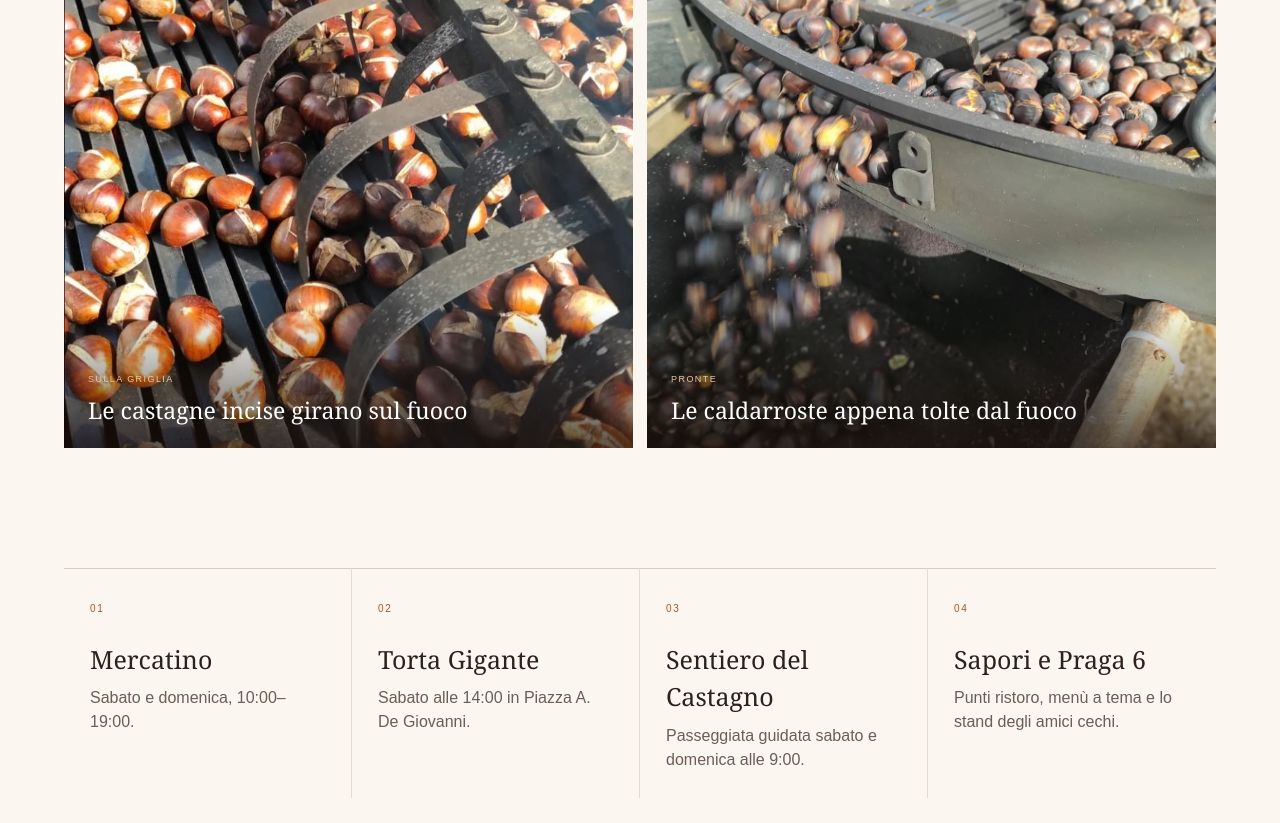
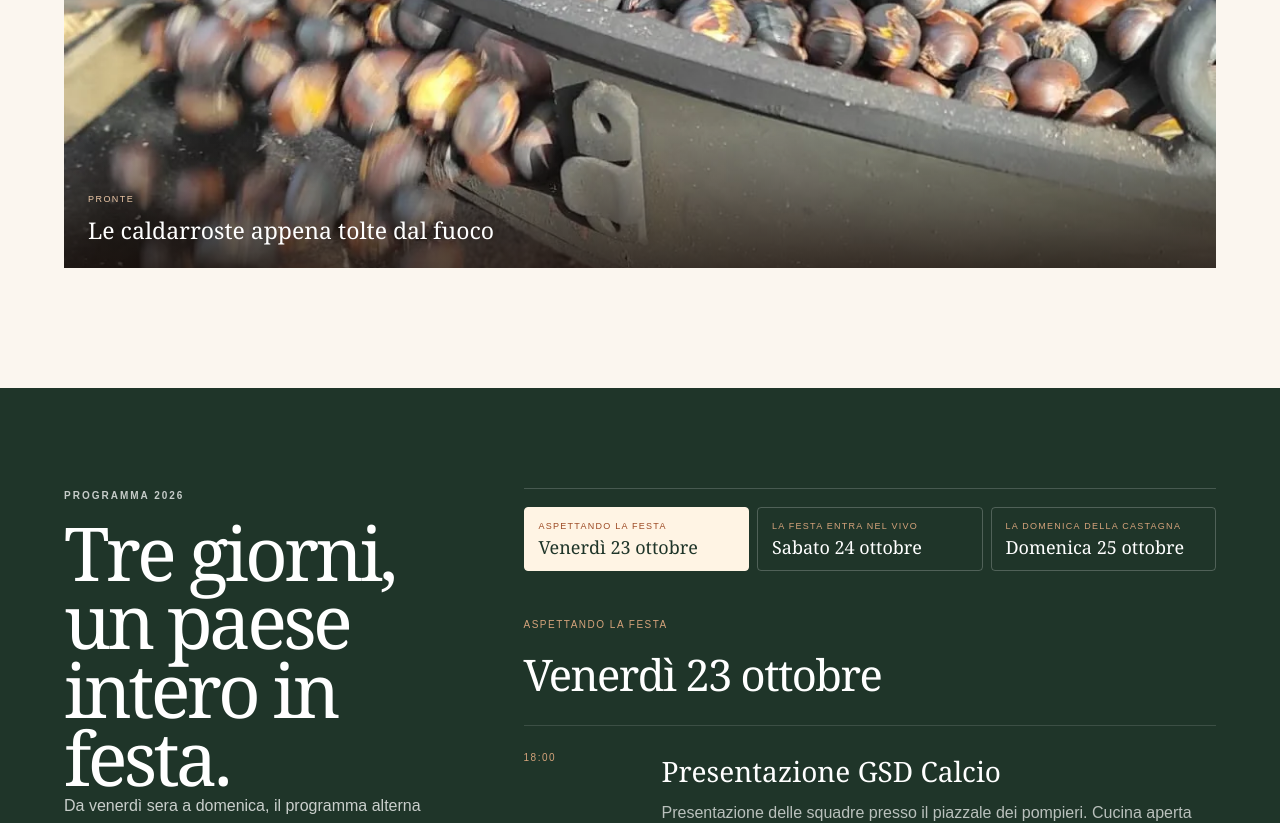
Before and after one commit to comuneRoncegnoTerme/visitroncegno, a Next.js app: page /festa-della-castagna in a window 1280 px wide. Shown: the part 3880-4703 px from the top of the page. Built offline with nearby package versions, Linux system fonts and the light colour scheme; no server answers.

Commit message:
Festa della castagna: una sola foto delle caldarroste, meno spazio vuoto nel Circuito, rimosso il blocco dei punti salienti
Co-Authored-By: Claude Opus 5.5 <noreply@anthropic.com>
Claude-Session: https://claude.ai/code/session_01PvNGZWZ26Pmu51unkFpSm2

```diff
--- a/app/festa-della-castagna/page.module.css
+++ b/app/festa-della-castagna/page.module.css
@@ -322,19 +322,16 @@
 .festaMapHeading h2{margin:0;font-family:Georgia,serif;font-size:clamp(40px,4.6vw,66px);font-weight:400;line-height:.98;letter-spacing:-.04em}
 .festaMapHeading>p:last-child{max-width:640px;margin:18px 0 0;line-height:1.65;color:rgba(255,255,255,.76)}
 @media(max-width:760px){.festaMap{padding:64px 5vw}}
-/* Altre foto: caldarroste sul fuoco e un castagno in una foto d’epoca. */
-.photoPair{display:grid;grid-template-columns:1fr 1fr;gap:14px;margin-top:14px}
-.photoPair figure{position:relative;margin:0;height:560px;overflow:hidden;background:#493224}
-.photoPair img{width:100%;height:100%;object-fit:cover;display:block}
-.photoPair figure:last-child img{object-position:center 55%}
-.photoPair figcaption{position:absolute;right:0;bottom:0;left:0;padding:64px 24px 20px;color:#fff;background:linear-gradient(transparent,rgba(24,13,8,.7))}
-.photoPair figcaption span{display:block;margin-bottom:7px;font-size:9px;letter-spacing:.16em;text-transform:uppercase;color:#e9c5a5}
-.photoPair figcaption strong{font-family:Georgia,serif;font-size:23px;font-weight:400}
-.storiesHeading{display:grid;grid-template-columns:minmax(0,1fr) minmax(0,400px);gap:6vw;align-items:end}
+/* Altra foto: le caldarroste pronte, in una fascia orizzontale sotto la griglia. */
+.photoBanner{position:relative;margin:14px 0 0;height:380px;overflow:hidden;background:#493224}
+.photoBanner img{width:100%;height:100%;object-fit:cover;object-position:center 45%;display:block}
+.photoBanner figcaption{position:absolute;right:0;bottom:0;left:0;padding:64px 24px 20px;color:#fff;background:linear-gradient(transparent,rgba(24,13,8,.7))}
+.photoBanner figcaption span{display:block;margin-bottom:7px;font-size:9px;letter-spacing:.16em;text-transform:uppercase;color:#e9c5a5}
+.photoBanner figcaption strong{font-family:Georgia,serif;font-size:23px;font-weight:400}
+.storiesHeading{display:grid;grid-template-columns:minmax(0,1fr) minmax(0,440px);gap:5vw;align-items:center}
 .vintagePhoto{margin:0}
-.vintagePhoto img{display:block;width:100%;height:auto;aspect-ratio:1060/1280;object-fit:cover;box-shadow:0 18px 44px rgba(45,33,27,.18)}
+.vintagePhoto img{display:block;width:100%;height:auto;aspect-ratio:4/3;object-fit:cover;object-position:center 62%;box-shadow:0 18px 44px rgba(45,33,27,.18)}
 .vintagePhoto figcaption{margin-top:12px;color:#675b54;font-size:14px;line-height:1.5}
 .vintagePhoto figcaption span{display:block;margin-bottom:4px;font-size:9px;font-weight:700;letter-spacing:.16em;text-transform:uppercase;color:#9d4a24}
 @media(max-width:1000px){.storiesHeading{grid-template-columns:1fr;gap:34px}.vintagePhoto{max-width:520px}}
-@media(max-width:760px){.photoPair{gap:10px;margin-top:10px}.photoPair figure{height:420px}.photoPair figcaption{padding:44px 14px 14px}.photoPair figcaption strong{font-size:17px}}
-@media(max-width:520px){.photoPair{grid-template-columns:1fr}.photoPair figure{height:440px}.photoPair figcaption strong{font-size:20px}}
+@media(max-width:760px){.photoBanner{height:300px;margin-top:10px}.photoBanner figcaption{padding:44px 18px 18px}.photoBanner figcaption strong{font-size:20px}}
--- a/app/festa-della-castagna/page.tsx
+++ b/app/festa-della-castagna/page.tsx
@@ -166,23 +166,10 @@ export default async function FestaDellaCastagnaPage() {
             <figcaption><span>In piazza</span><strong>Le casette delle caldarroste e la gente del paese</strong></figcaption>
           </figure>
         </div>
-        <div className={styles.photoPair}>
-          <figure>
-            <img src="/images/festa-castagna/caldarroste-griglia.webp" width={944} height={1600} loading="lazy" alt="Castagne incise sulla griglia del tamburo, mescolate dalle pale di ferro" />
-            <figcaption><span>Sulla griglia</span><strong>Le castagne incise girano sul fuoco</strong></figcaption>
-          </figure>
-          <figure>
-            <img src="/images/festa-castagna/caldarroste-pronte.webp" width={1197} height={1600} loading="lazy" alt="Le caldarroste appena cotte scendono dal bordo del tamburo" />
-            <figcaption><span>Pronte</span><strong>Le caldarroste appena tolte dal fuoco</strong></figcaption>
-          </figure>
-        </div>
-      </section>
-
-      <section className={styles.highlights}>
-        <div><span>01</span><strong>Mercatino</strong><p>Sabato e domenica, 10:00–19:00.</p></div>
-        <div><span>02</span><strong>Torta Gigante</strong><p>Sabato alle 14:00 in Piazza A. De Giovanni.</p></div>
-        <div><span>03</span><strong>Sentiero del Castagno</strong><p>Passeggiata guidata sabato e domenica alle 9:00.</p></div>
-        <div><span>04</span><strong>Sapori e Praga 6</strong><p>Punti ristoro, menù a tema e lo stand degli amici cechi.</p></div>
+        <figure className={styles.photoBanner}>
+          <img src="/images/festa-castagna/caldarroste-pronte.webp" width={1197} height={1600} loading="lazy" alt="Le caldarroste appena cotte scendono dal bordo del tamburo" />
+          <figcaption><span>Pronte</span><strong>Le caldarroste appena tolte dal fuoco</strong></figcaption>
+        </figure>
       </section>
 
       <section className={styles.program} id="programma">
```
